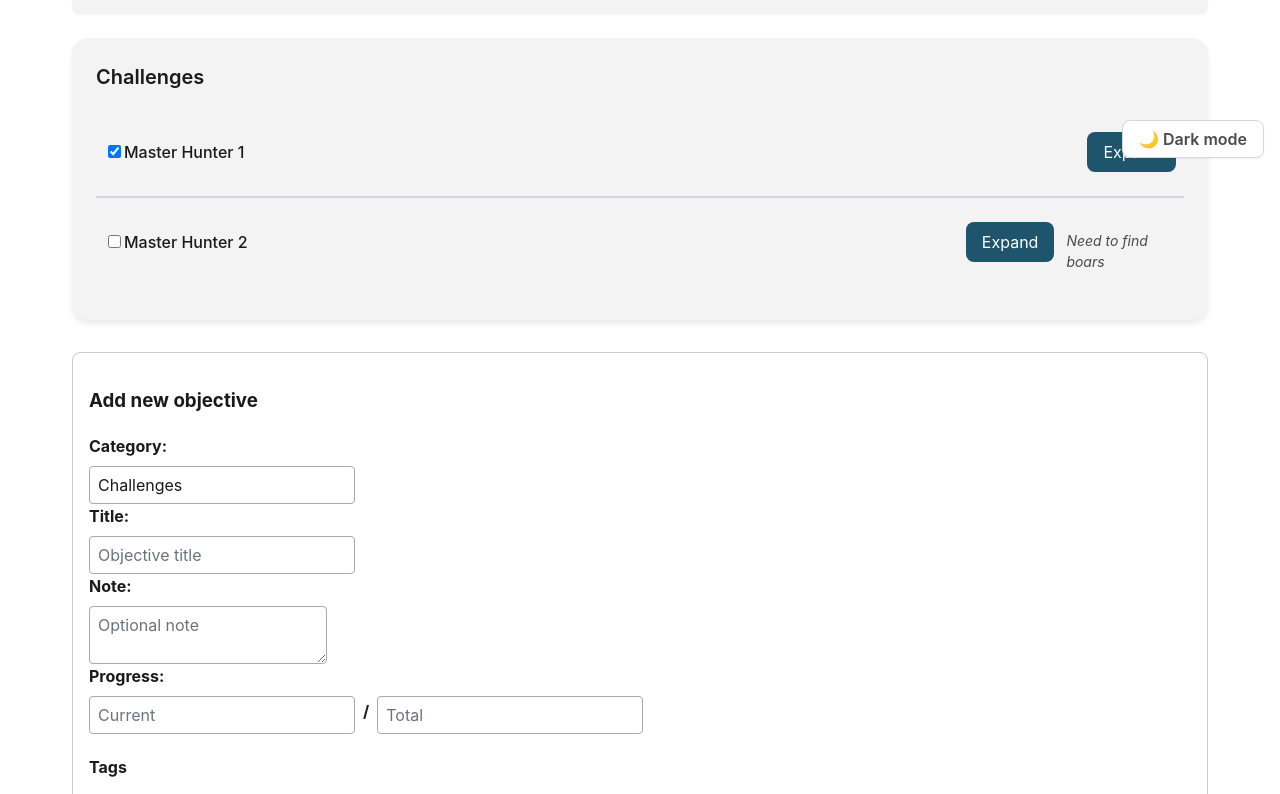
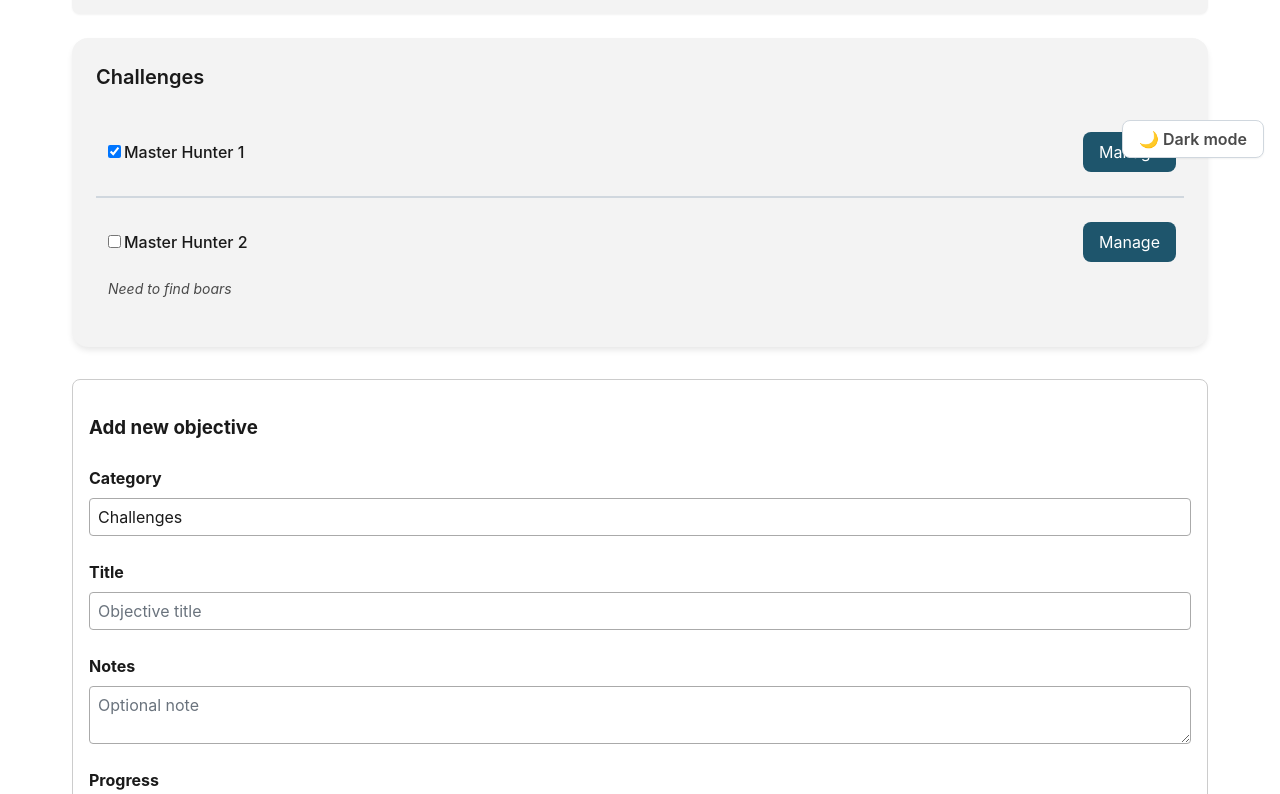
Before and after one commit to leovolving/quest, a React (Vite) app: page /game/1 in a window 1280 px wide. Shown: the part 626-1420 px from the top of the page. Built offline with nearby package versions, Linux system fonts and the light colour scheme.

Commit message:
improved desktop styles

```diff
--- a/src/components/GameDetail.jsx
+++ b/src/components/GameDetail.jsx
@@ -38,6 +38,7 @@ const GameTitle = styled.h1`
 
 const ViewControls = styled.div`
   display: flex;
+  justify-content: space-between;
   gap: ${({ theme }) => theme.spacing.md};
   margin-bottom: ${({ theme }) => theme.spacing.lg};
   padding: ${({ theme }) => theme.spacing.md};
@@ -53,7 +54,9 @@ const ControlGroup = styled.div`
 `;
 
 const Flex1ControlGroup = styled(ControlGroup)`
-  flex: 1;
+  @media (max-width: 350px) {
+    flex: 1;
+  }
 `;
 
 const Label = styled.label`
--- a/src/components/ObjectiveItem.jsx
+++ b/src/components/ObjectiveItem.jsx
@@ -15,13 +15,13 @@ const Wrapper = styled.div`
   gap: ${({ theme }) => theme.spacing.sm};
   padding: ${({ theme }) => theme.spacing.lg} ${({ theme }) => theme.spacing.sm};
   transition: background-color 0.2s ease-in-out;
+  flex-direction: column;
 
   &:not(:last-of-type) {
     border-bottom: 2px solid ${({ theme }) => theme.colors.border};
   }
 
   @media (max-width: 600px) {
-    flex-direction: column;
     gap: ${({ theme }) => theme.spacing.xs};
   }
 `;
@@ -118,7 +118,7 @@ const ObjectiveItem = ({ objective }) => {
           <Title>{objective.title}</Title>
         </label>
         <Button as={Link} to={generateObjectiveDetailsLink(objective.id)}>
-          Expand
+          Manage
         </Button>
       </TitleContainer>
       {objective.notes && <Note>{objective.notes}</Note>}
--- a/src/components/forms/NewObjectiveForm.jsx
+++ b/src/components/forms/NewObjectiveForm.jsx
@@ -17,7 +17,9 @@ const FormContainer = styled.form`
 
   label {
     font-weight: bold;
-    margin-top: 1rem;
+    display: block;
+    margin-top: 1.5rem;
+    margin-bottom: 0.5rem;
   }
 
   input,
@@ -29,12 +31,17 @@ const FormContainer = styled.form`
     display: block;
     margin-top: 8px;
     min-width: 0;
+    width: 100%;
     align-items: center;
   }
 
   button {
     align-self: flex-start;
   }
+`;
+
+const TagsHeader = styled.h4`
+  margin-bottom: 0;
 `;
 
 const InputContainer = styled.div`
@@ -116,7 +123,7 @@ const NewObjectiveForm = () => {
     <FormContainer onSubmit={handleAddObjective}>
       <h3>Add new objective</h3>
       <label>
-        Category:
+        Category
         <input
           list="category-options"
           value={selectedCategoryName}
@@ -130,7 +137,7 @@ const NewObjectiveForm = () => {
         </datalist>
       </label>
       <label>
-        Title:
+        Title
         <input
           type="text"
           value={newObjectiveTitle}
@@ -139,7 +146,7 @@ const NewObjectiveForm = () => {
         />
       </label>
       <label>
-        Note:
+        Notes
         <textarea
           value={newObjectiveNote}
           onChange={(e) => setNewObjectiveNote(e.target.value)}
@@ -147,7 +154,7 @@ const NewObjectiveForm = () => {
         />
       </label>
       <label>
-        Progress:
+        Progress
         <InputContainer>
           <input
             type="number"
@@ -166,7 +173,7 @@ const NewObjectiveForm = () => {
           />
         </InputContainer>
       </label>
-      <h4>Tags</h4>
+      <TagsHeader>Tags</TagsHeader>
       <TagEditor objective={{ tags: newTags }} onUpdateTags={(t) => setNewTags(t)} />
 
       <Button type="submit" variant="primary">
```
